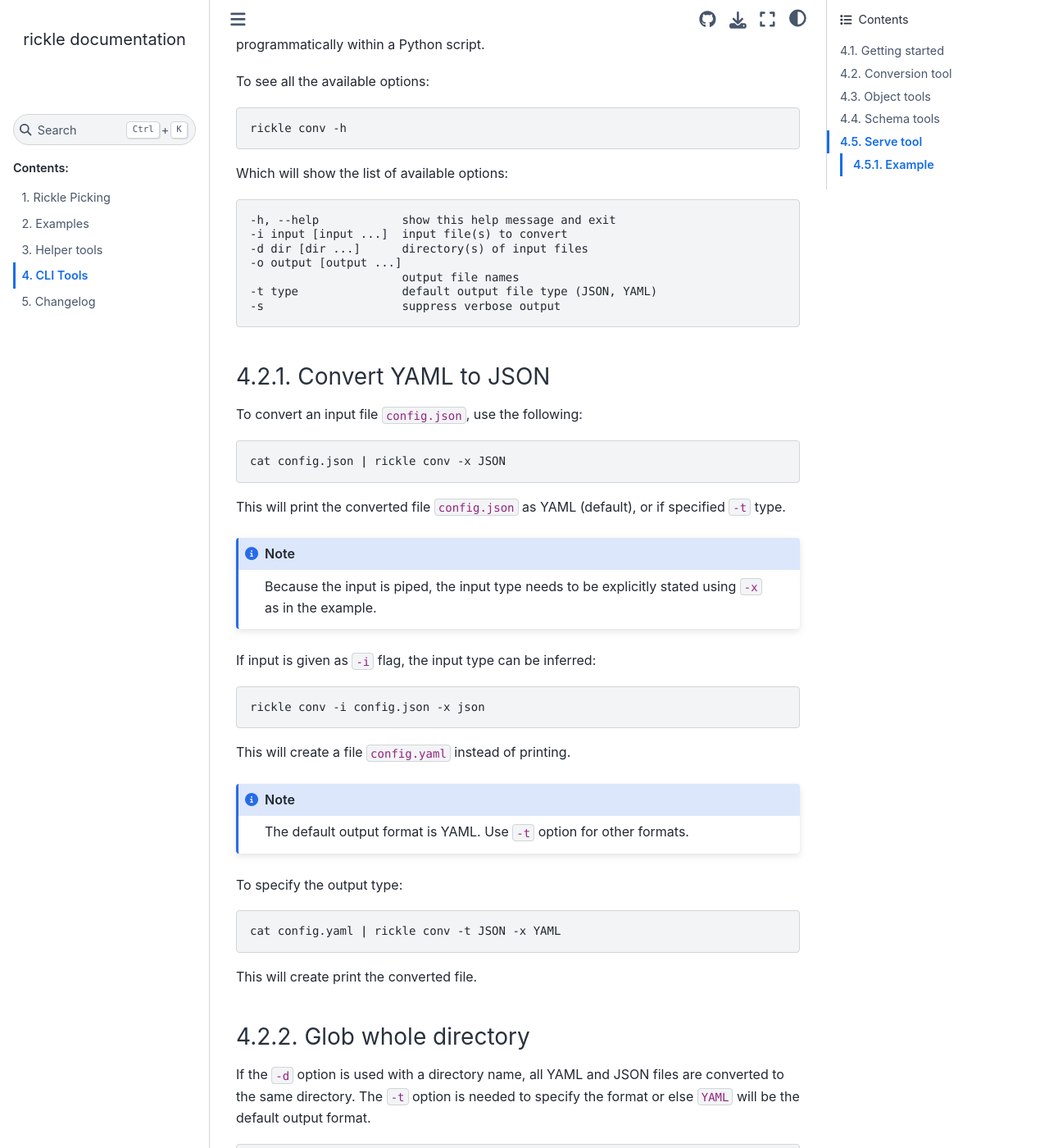
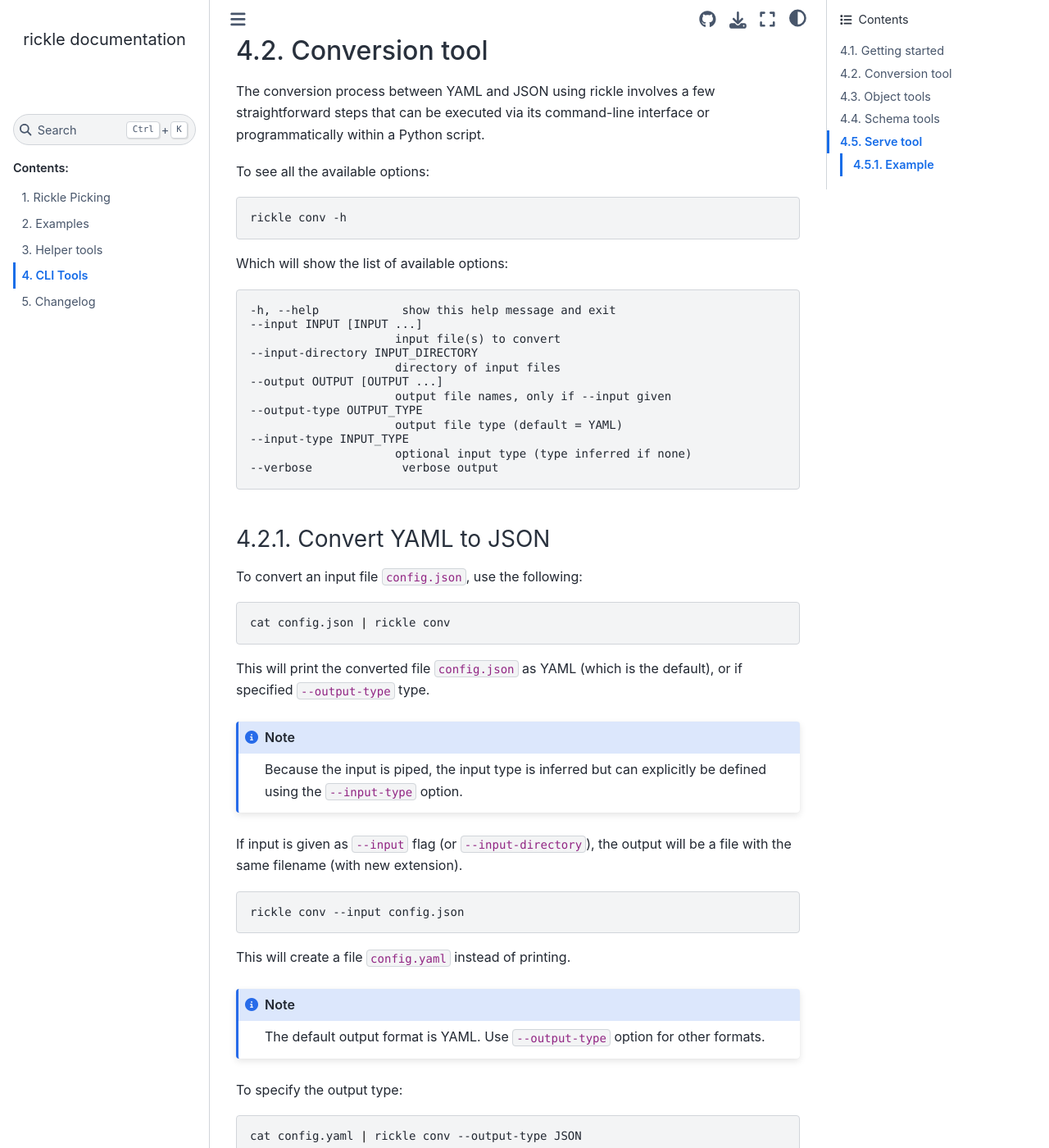
Before and after one commit to Zipfian-Science/rickled, a Sphinx documentation site: the page built from docs/source/cli_tools.rst, in a window 1280 px wide and 1400 px high, scrolled down 2470 px. Shown: the whole window at 82% size. Built offline with Sphinx 7.4.7 and the Sphinx Book theme 1.1.4, drawn with Linux system fonts in a browser that asks for light colours; some of the changed text lies outside the part shown.

Commit message:
feat: renaming and better documentation of CONV

```diff
--- a/docs/source/cli_tools.rst
+++ b/docs/source/cli_tools.rst
@@ -70,18 +70,18 @@ or for example:
 
     cat config.yaml | rickle obj get /config/ecr/password | aws ecr get-login-password --password-stdin
 
-For all tools, the input can be a file flagged with ``-i`` and output can be directed to a file with ``-o``:
+For all tools, the input can be a file flagged with ``--input`` and output can be directed to a file with ``--output``:
 
 .. code-block:: shell
 
-    rickle obj -i config.yaml -o db_config.yaml get /config/database
+    rickle obj --input config.yaml --output db_config.yaml get /config/database
 
 Although this is often a less readable way and is only recommended for when it makes sense to do so.
 
 Output types
 ---------------------
 
-For most of the tools the output types can be specified with the ``-t`` flag and can be one of the following strings:
+For most of the tools the output types can be specified with the ``--output-type`` flag and can be one of the following strings:
 
 .. hlist::
    :columns: 1
@@ -93,6 +93,10 @@ For most of the tools the output types can be specified with the ``-t`` flag and
    * ini
    * env
    * list
+
+.. note::
+
+   The default output type for all tools is ``YAML``.
 
 Conversion tool
 ========================
@@ -110,12 +114,18 @@ Which will show the list of available options:
 .. code-block:: text
 
    -h, --help            show this help message and exit
-   -i input [input ...]  input file(s) to convert
-   -d dir [dir ...]      directory(s) of input files
-   -o output [output ...]
-                         output file names
-   -t type               default output file type (JSON, YAML)
-   -s                    suppress verbose output
+   --input INPUT [INPUT ...]
+                        input file(s) to convert
+   --input-directory INPUT_DIRECTORY
+                        directory of input files
+   --output OUTPUT [OUTPUT ...]
+                        output file names, only if --input given
+   --output-type OUTPUT_TYPE
+                        output file type (default = YAML)
+   --input-type INPUT_TYPE
+                        optional input type (type inferred if none)
+   --verbose             verbose output
+
 
 
 Convert YAML to JSON
@@ -125,45 +135,51 @@ To convert an input file ``config.json``, use the following:
 
 .. code-block:: shell
 
-    cat config.json | rickle conv -x JSON
+    cat config.json | rickle conv
 
-This will print the converted file ``config.json`` as YAML (default), or if specified ``-t`` type.
+This will print the converted file ``config.json`` as YAML (which is the default), or if specified ``--output-type`` type.
 
 .. note::
 
-   Because the input is piped, the input type needs to be explicitly stated using ``-x`` as in the example.
+   Because the input is piped, the input type is inferred but can explicitly be defined using the ``--input-type`` option.
 
-If input is given as ``-i`` flag, the input type can be inferred:
+If input is given as ``--input`` flag (or ``--input-directory``), the output will be a file with the same filename (with new extension).
 
 .. code-block:: shell
 
-    rickle conv -i config.json -x json
+    rickle conv --input config.json
 
 This will create a file ``config.yaml`` instead of printing.
 
 .. note::
 
-   The default output format is YAML. Use ``-t`` option for other formats.
+   The default output format is YAML. Use ``--output-type`` option for other formats.
 
 To specify the output type:
 
 .. code-block:: shell
 
-    cat config.yaml | rickle conv -t JSON -x YAML
+    cat config.yaml | rickle conv --output-type JSON
 
 This will create print the converted file.
 
 Glob whole directory
 ---------------------
 
-If the ``-d`` option is used with a directory name, all YAML and JSON files are converted to the same directory.
-The ``-t`` option is needed to specify the format or else ``YAML`` will be the default output format.
+If the ``--input-directory`` option is used with a directory name, all files with an extension are converted to the same directory.
+The ``--output-type`` option is needed to specify the format or else ``YAML`` will be the default output format.
 
 .. code-block:: shell
 
-    rickle conv -d ./configs -t YAML
+    rickle conv --input-directory ./configs --output-type TOML --verbose
 
-This will glob all files in the directory ``./configs``, including JSON and YAML files, and output them as YAML files with the same names.
+This will glob all files in the directory ``./configs``, including TOML files, and output them as TOML files with the same names.
+
+The ``--verbose`` prints a line of the filenames for each conversion.
+
+.. note::
+
+   The file extensions ``yaml``, ``yml``, ``json``, ``toml``, ``ini``, ``xml``, and ``env`` will be globbed.
 
 Define output filenames
 ---------------------
@@ -172,22 +188,22 @@ Input files can have output filenames explicitly defined:
 
 .. code-block:: shell
 
-    rickle conv -i config.yaml -o ./configs/config_dev.json
+    rickle conv --input config.yaml --output ./configs/config_dev.toml
 
-This will convert ``config.yaml`` to type ``JSON`` (because the type is inferred from the file extension)
-with a new name ``config_dev.json`` in the directory ``./configs``.
+This will convert ``config.yaml`` to type ``TOML`` (because the type is inferred from the file extension)
+with a new name ``config_dev.toml`` in the directory ``./configs``.
 
 Multiple files can be converted at once:
 
 .. code-block:: shell
 
-    rickle conv -i config_dev.yaml config_tst.yaml config_prd.yaml -t JSON
+    rickle conv --input config_dev.yaml config_tst.yaml config_prd.yaml --output-type JSON
 
 When specifying the output names, the order of output filenames must match the order of input files:
 
 .. code-block:: shell
 
-    rickle conv -i config_dev.yaml config_prd.yaml -o confDev.json confPrd.json
+    rickle conv --input config_dev.yaml config_prd.yaml --output confDev.json confPrd.json
 
 Troubleshooting Conv
 ---------------------
@@ -389,11 +405,17 @@ For example, the following will output to a file:
 
     {"root_node": {"level_one": {"usr": "name", "pswd": "*********"}}}
 
+Of course this could also be directed:
+
+.. code-block:: shell
+
+    cat conf.yaml | rickle obj -t JSON > conf.json
+
 A new key-value can be added, for example:
 
 .. code-block:: shell
 
-    rickle obj -i conf.yaml set /root_node/level_one/email not@home.com
+    cat conf.yaml | rickle obj set /root_node/level_one/email not@home.com
 
 Results in the added key:
 
--- a/rickled/__init__.py
+++ b/rickled/__init__.py
@@ -272,7 +272,7 @@ class BaseRickle:
         self._input_type = None
         self._allowed_chars_pat = re.compile('[^a-zA-Z_]')
         self._keys_map = dict()
-        self._path_sep = os.getenv("RICKLE_PATH_SEP", init_args.get('RICKLE_PATH_SEP', "/"))
+        self._path_sep = init_args.get('RICKLE_PATH_SEP', os.getenv("RICKLE_PATH_SEP", "/"))
 
         self._init_args = init_args
 
--- a/rickled/__version__.py
+++ b/rickled/__version__.py
@@ -1,2 +1,2 @@
-__version__ = '1.2.0'
+__version__ = '1.5.0'
 __date__ = "2024-07-11"
```
Also changed, not shown: other parts of docs/source/cli_tools.rst (+18 -18 lines), README.md (+7 -2 lines), docs/source/changelog.rst (+8 -1 lines), 3 other files.
